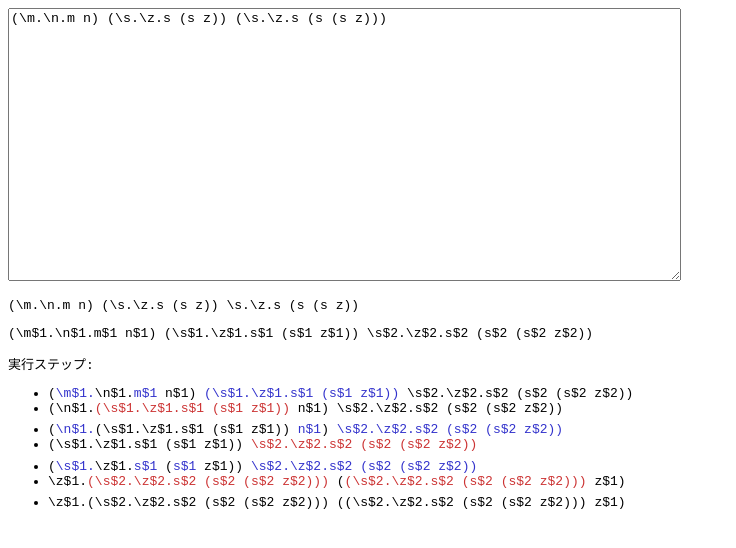
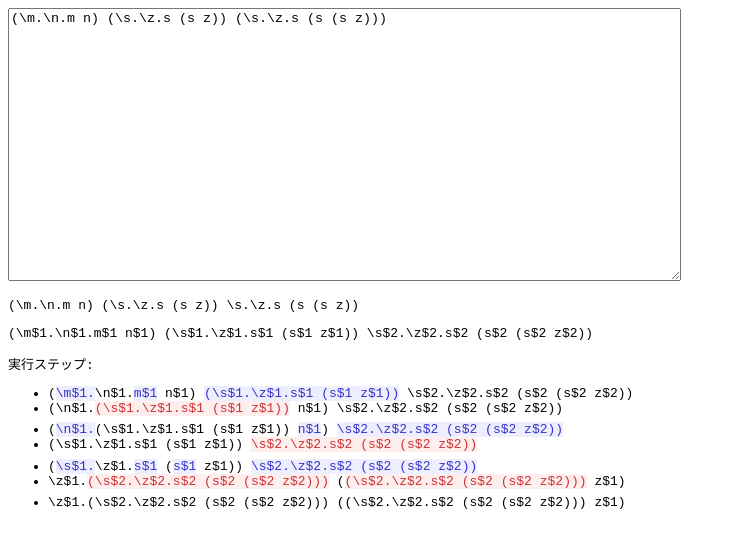
Before and after one commit to tsg-ut/sig-tapl-2018, a plain HTML site: page lambda-without-type/index.html in a window 1280 px wide. Shown: the whole page, without its empty margins (0-736 px from the left). Drawn offline with nearby package versions, Linux system fonts and the light colour scheme.

Commit message:
Add background for highlighted part

```diff
--- a/lambda-without-type/style.css
+++ b/lambda-without-type/style.css
@@ -17,8 +17,10 @@
   margin-bottom: 0.5em;
 }
 .step.before .step-part.highlighted {
+  background: #eef;
   color: #33c;
 }
 .step.after .step-part.highlighted {
+  background: #fee;
   color: #c33;
 }
```
